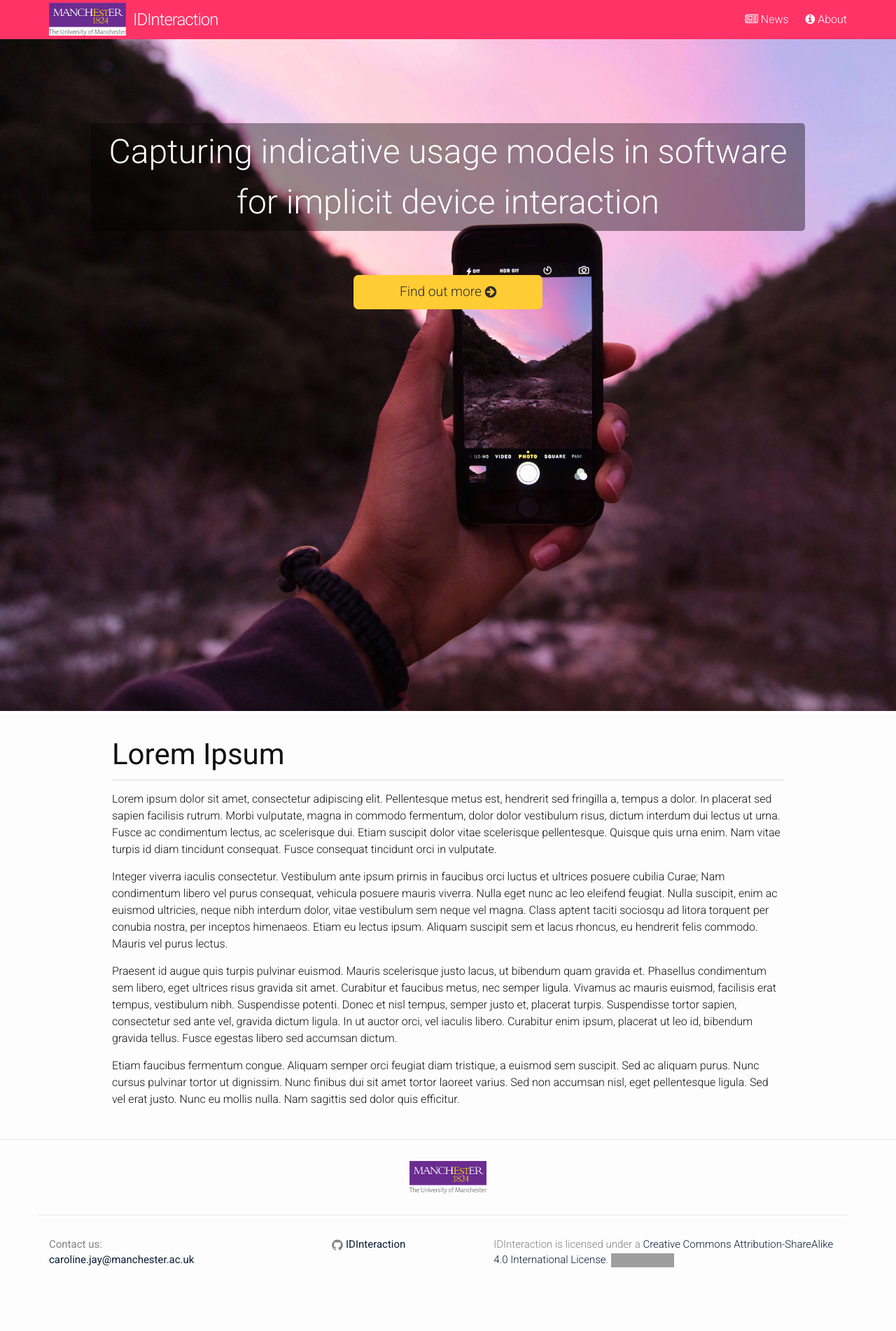
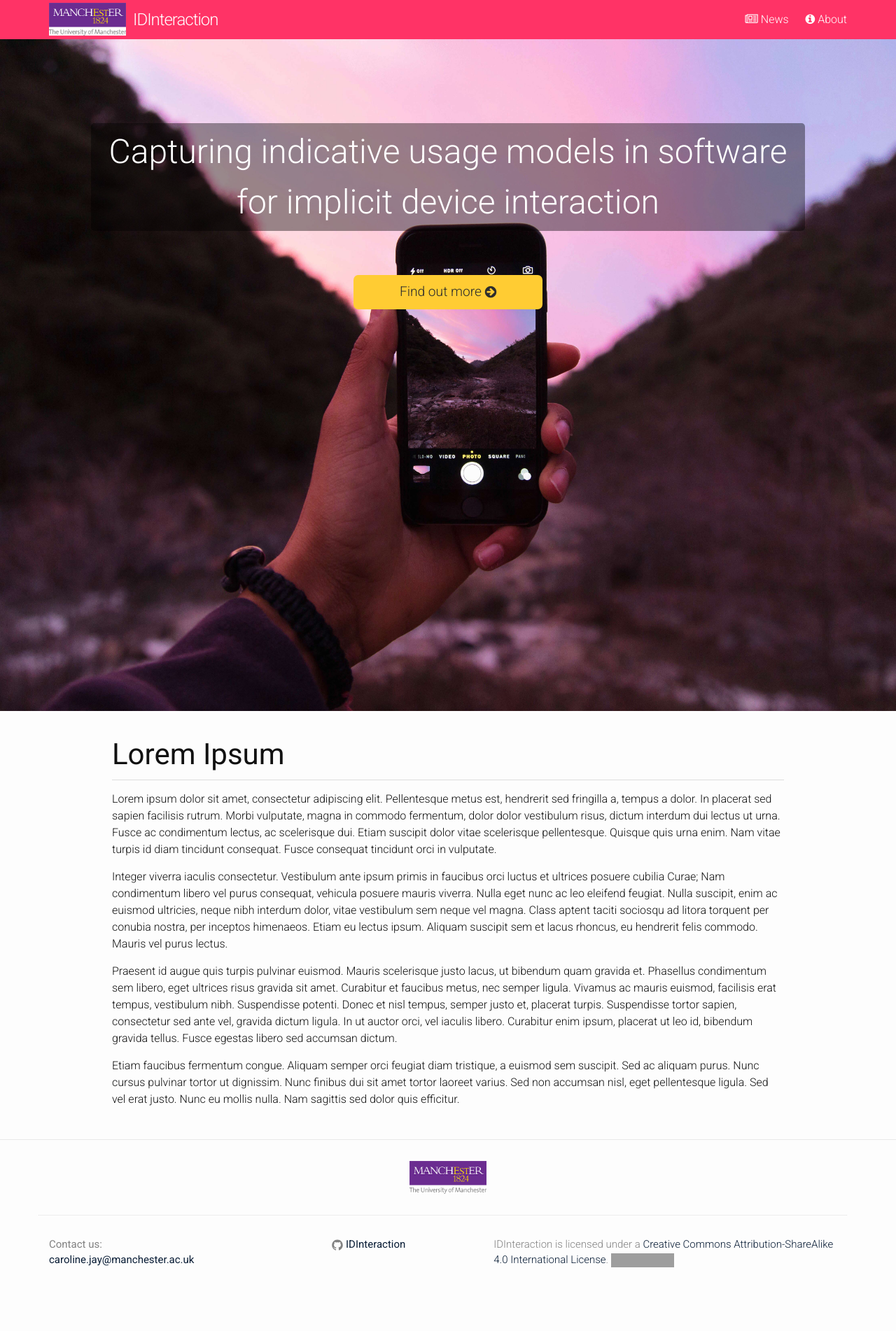
Before and after one commit to IDInteraction/IDInteraction.github.io, a Jekyll site: the page built from index.html, in a window 1280 px wide. Shown: the whole page at 70% size. Built offline with Jekyll 4.4.1, drawn with Linux system fonts in a browser that asks for light colours; nearby versions of some CDN libraries; grey boxes are pictures that could not be loaded.

Commit message:
Design amendments

```diff
--- a/_includes/footer.html
+++ b/_includes/footer.html
@@ -1,4 +1,4 @@
-<footer class="site-footer">
+<footer class="site-footer" id="idi-info">
 
   <div class="wrapper">
 
--- a/_includes/header.html
+++ b/_includes/header.html
@@ -4,7 +4,7 @@
 
 	<img id="uom-logo" src="/img/uom.png" alt="University of Manchester logo">
 
-    <a class="site-title" href="{{ site.baseurl }}/">{{ site.title }}</a>
+    <a class="site-title" href="{{ site.baseurl }}/#idi-info">{{ site.title }}</a>
 
     <nav class="site-nav">
       <a href="#" class="menu-icon">
--- a/_layouts/home.html
+++ b/_layouts/home.html
@@ -10,12 +10,12 @@
 	<div class="page-content home-header">
 		<h1>Capturing indicative usage models in software for implicit device interaction</h1>
 
-		<a href="/about/" class="big-button projects-link">
+		<a href="/#home-info" class="big-button info-link">
 			Find out more <i class="fa fa-arrow-circle-right"></i>
 		</a>
 	</div>
 
-    <div class="page-content home-content" id="projects">
+    <div class="page-content home-content" id="home-info">
       <div class="wrapper">
         {{ content }}
       </div>
--- a/_sass/_style.scss
+++ b/_sass/_style.scss
@@ -23,6 +23,7 @@
 .home-header {
 	background: url('/img/header1_min.jpg');
 	background-size: cover;
+	background-position:center;
 	height: 100vh;
 }
 
--- a/css/main.scss
+++ b/css/main.scss
@@ -56,9 +56,10 @@
 
 @include media-query($on-palm) {
 	.home-header h1 {
-		background: none!important;
+		/*background: none!important;*/
 		font-size: 2em!important;
 		margin: 5vh auto 7vh!important;
+		border-radius: 0;
 	}
 
 	.news-single sidebar {
--- a/js/idi.js
+++ b/js/idi.js
@@ -15,4 +15,10 @@
 	$('.site-nav .menu-icon').click(function() {
 		$('#mobile-menu').toggle();
 	});
+
+	$('.info-link').click(function() {
+		$('html, body').animate({
+          scrollTop: $('#home-info').offset().top
+        }, 1000);
+	});
 });
```
